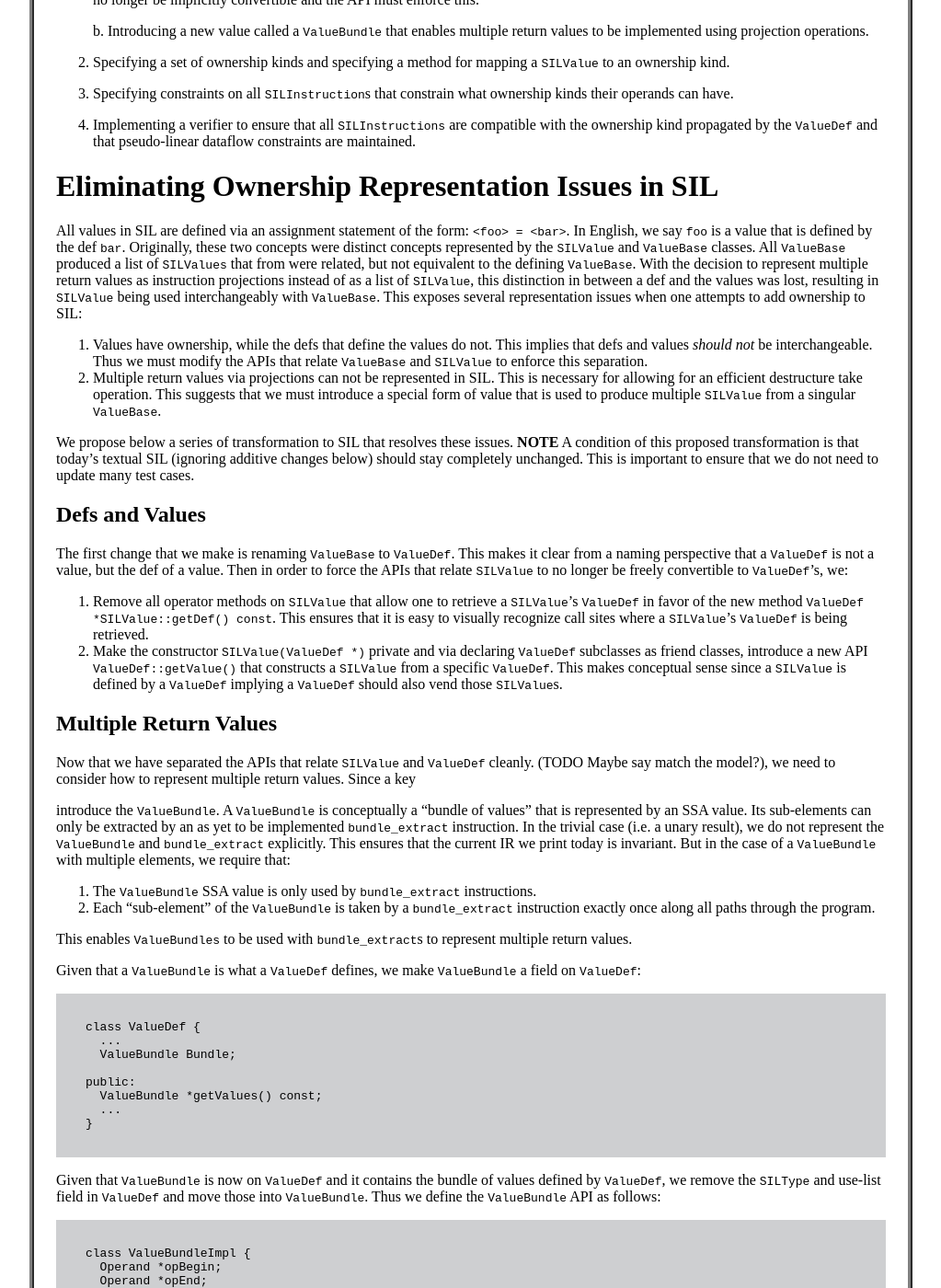
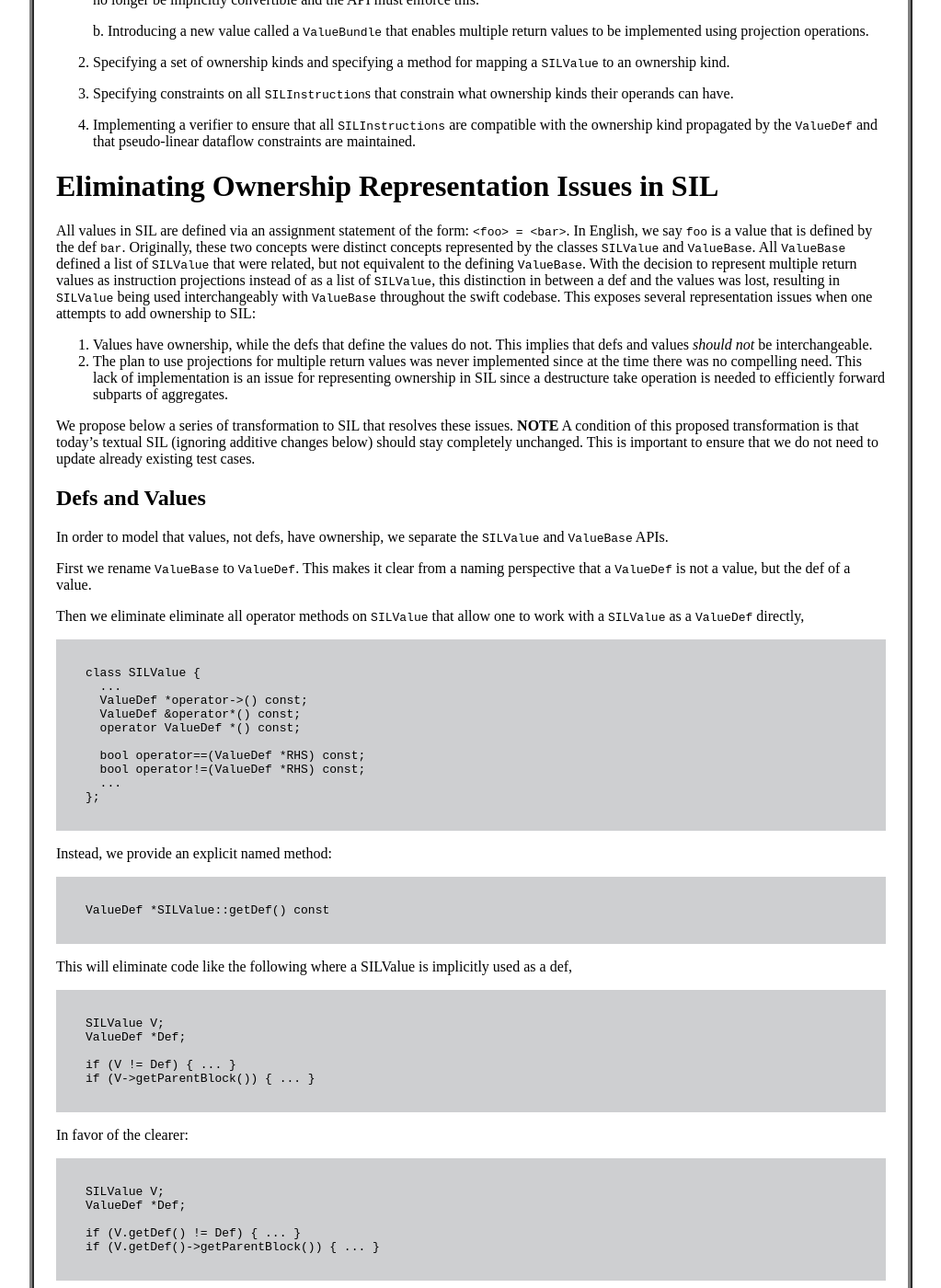
Before and after one commit to gottesmm/gottesmm.github.io, a Jekyll site: the page built from proposals/sil-ownership-verifier.md, in a window 1280 px wide and 1400 px high, scrolled down 660 px. Shown: the whole window at 92% size, without its empty margins (128-1151 px from the left). Built offline with Jekyll 4.4.1, drawn with Linux system fonts in a browser that asks for light colours; some of the changed text lies outside the part shown.

Commit message:
checkpoint.

```diff
--- a/proposals/sil-ownership-verifier.md
+++ b/proposals/sil-ownership-verifier.md
@@ -63,40 +63,99 @@ edges. This is accomplished by:
 All values in SIL are defined via an assignment statement of the form: `<foo> = <bar>`.
 In English, we say `foo` is a value that is defined by the def
 `bar`. Originally, these two concepts were distinct concepts represented by the
-`SILValue` and `ValueBase` classes. All `ValueBase` produced a list of
-`SILValues` that from were related, but not equivalent to the defining `ValueBase`. With
-the decision to represent multiple return values as instruction projections
-instead of as a list of `SILValue`, this distinction in between a def and the
-values was lost, resulting in `SILValue` being used interchangeably with
-`ValueBase`. This exposes several representation issues when one attempts to add
-ownership to SIL:
+classes `SILValue` and `ValueBase`. All `ValueBase` defined a list of `SILValue`
+that were related, but not equivalent to the defining `ValueBase`. With the
+decision to represent multiple return values as instruction projections instead
+of as a list of `SILValue`, this distinction in between a def and the values was
+lost, resulting in `SILValue` being used interchangeably with `ValueBase`
+throughout the swift codebase. This exposes several representation issues when
+one attempts to add ownership to SIL:
 
 1. Values have ownership, while the defs that define the values do not. This
-   implies that defs and values *should not* be interchangeable. Thus we must
-   modify the APIs that relate `ValueBase` and `SILValue` to enforce this
-   separation.
-2. Multiple return values via projections can not be represented in SIL. This is
-   necessary for allowing for an efficient destructure take operation. This
-   suggests that we must introduce a special form of value that is used to
-   produce multiple `SILValue` from a singular `ValueBase`.
+   implies that defs and values *should not* be interchangeable.
+2. The plan to use projections for multiple return values was never implemented
+   since at the time there was no compelling need. This lack of implementation
+   is an issue for representing ownership in SIL since a destructure take
+   operation is needed to efficiently forward subparts of aggregates.
 
 We propose below a series of transformation to SIL that resolves these
 issues. **NOTE** A condition of this proposed transformation is that today's
 textual SIL (ignoring additive changes below) should stay completely
-unchanged. This is important to ensure that we do not need to update many test
-cases.
+unchanged. This is important to ensure that we do not need to update already
+existing test cases.
 
 ## Defs and Values
 
-The first change that we make is renaming `ValueBase` to `ValueDef`. This makes
-it clear from a naming perspective that a `ValueDef` is not a value, but the def
-of a value. Then in order to force the APIs that relate `SILValue` to no longer
-be freely convertible to `ValueDef`'s, we:
+In order to model that values, not defs, have ownership, we separate the
+`SILValue` and `ValueBase` APIs.
 
-1. Remove all operator methods on `SILValue` that allow one to retrieve a
-   `SILValue`'s `ValueDef` in favor of the new method `ValueDef
-   *SILValue::getDef() const`. This ensures that it is easy to visually
-   recognize call sites where a `SILValue`'s `ValueDef` is being retrieved.
+First we rename `ValueBase` to `ValueDef`. This makes it clear from a naming
+perspective that a `ValueDef` is not a value, but the def of a value.
+
+Then we eliminate eliminate all operator methods on `SILValue` that allow one to
+work with a `SILValue` as a `ValueDef` directly,
+
+    class SILValue {
+      ...
+      ValueDef *operator->() const;
+      ValueDef &operator*() const;
+      operator ValueDef *() const;
+
+      bool operator==(ValueDef *RHS) const;
+      bool operator!=(ValueDef *RHS) const;
+      ...
+    };
+
+Instead, we provide an explicit named method:
+
+    ValueDef *SILValue::getDef() const
+
+This will eliminate code like the following where a SILValue is implicitly used
+as a def,
+
+    SILValue V;
+    ValueDef *Def;
+
+    if (V != Def) { ... }
+    if (V->getParentBlock()) { ... }
+
+In favor of the clearer:
+
+    SILValue V;
+    ValueDef *Def;
+
+    if (V.getDef() != Def) { ... }
+    if (V.getDef()->getParentBlock()) { ... }
+
+Notice how now it is explicit in the code that we are not working with the
+properties of V, but rather with V's def.
+
+In cases like the above, we want the verbosity to yield clarity. In other cases,
+this makes certain very convenient APIs more difficult to use. The main example
+here are the `isa` and `dyn_cast` APIs. We introduce helper functions that give
+the same convenience as before but added clarity by making it clear that we are
+not performing an isa query on the value, but instead the underlying def of the
+value. Consider the following code using the old API,
+
+    SILValue V;
+
+    if (isa<ApplyInst>(V)) { ... }
+    if (auto *PAI = dyn_cast<PartialApplyInst>(V)) { ... }
+
+Notice how it seems like one is casting the SILValue as if it is a
+ValueBase. This is due to the implicit conversion from a SILValue to its
+internal ValueBase. In comparison the new API makes it absolutely clear that one
+is casting the underlying def of the SILValue:
+
+    SILValue V;
+
+    if (def_isa<ApplyInst>(V)) { ... }
+    if (auto *PAI = def_dyn_cast<PartialApplyInst>(V)) { ... }
+
+Thus the convenience of the old API is maintained, clarity is improved, and the
+conceptual API boundary is enforced.
+
+The final change that we make is that we eliminate
 2. Make the constructor `SILValue(ValueDef *)` private and via declaring
    `ValueDef` subclasses as friend classes, introduce a new API
    `ValueDef::getValue()` that constructs a `SILValue` from a specific
```
